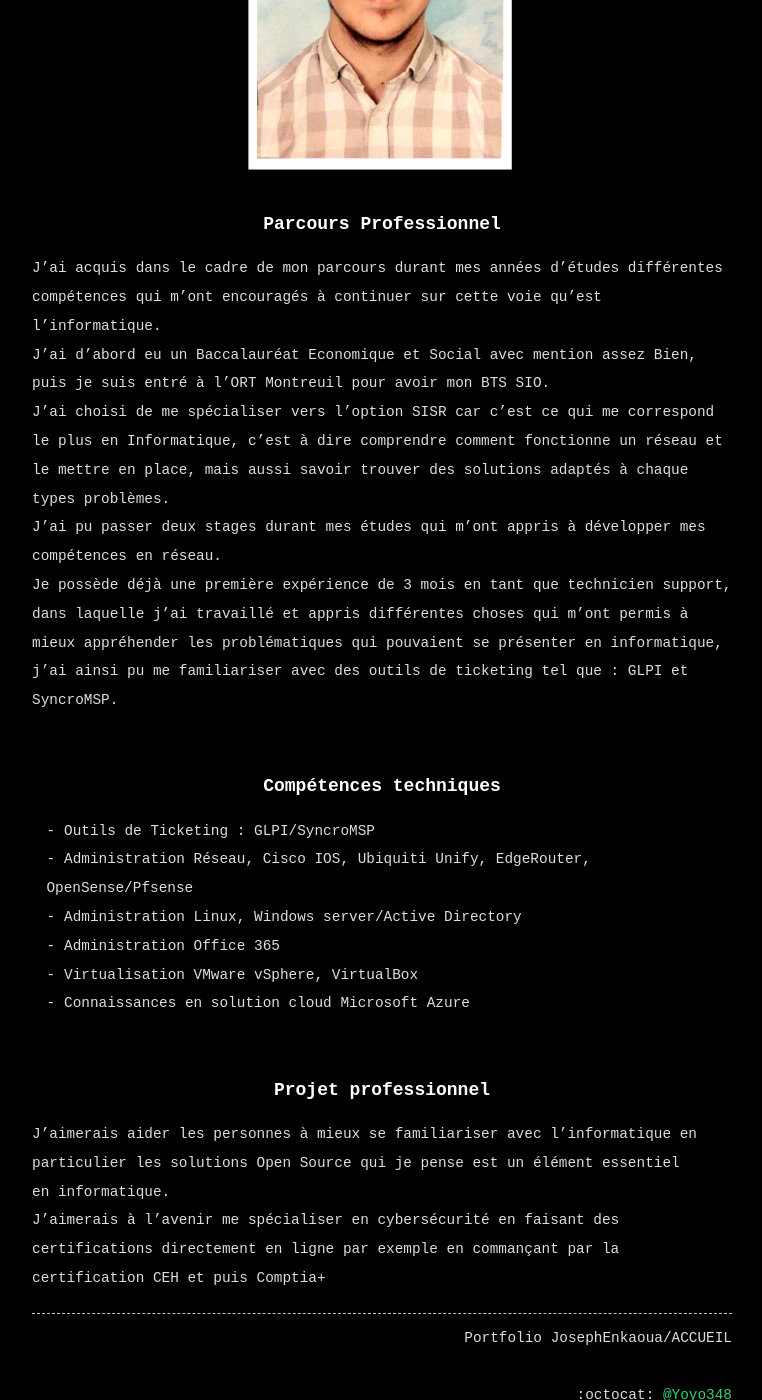
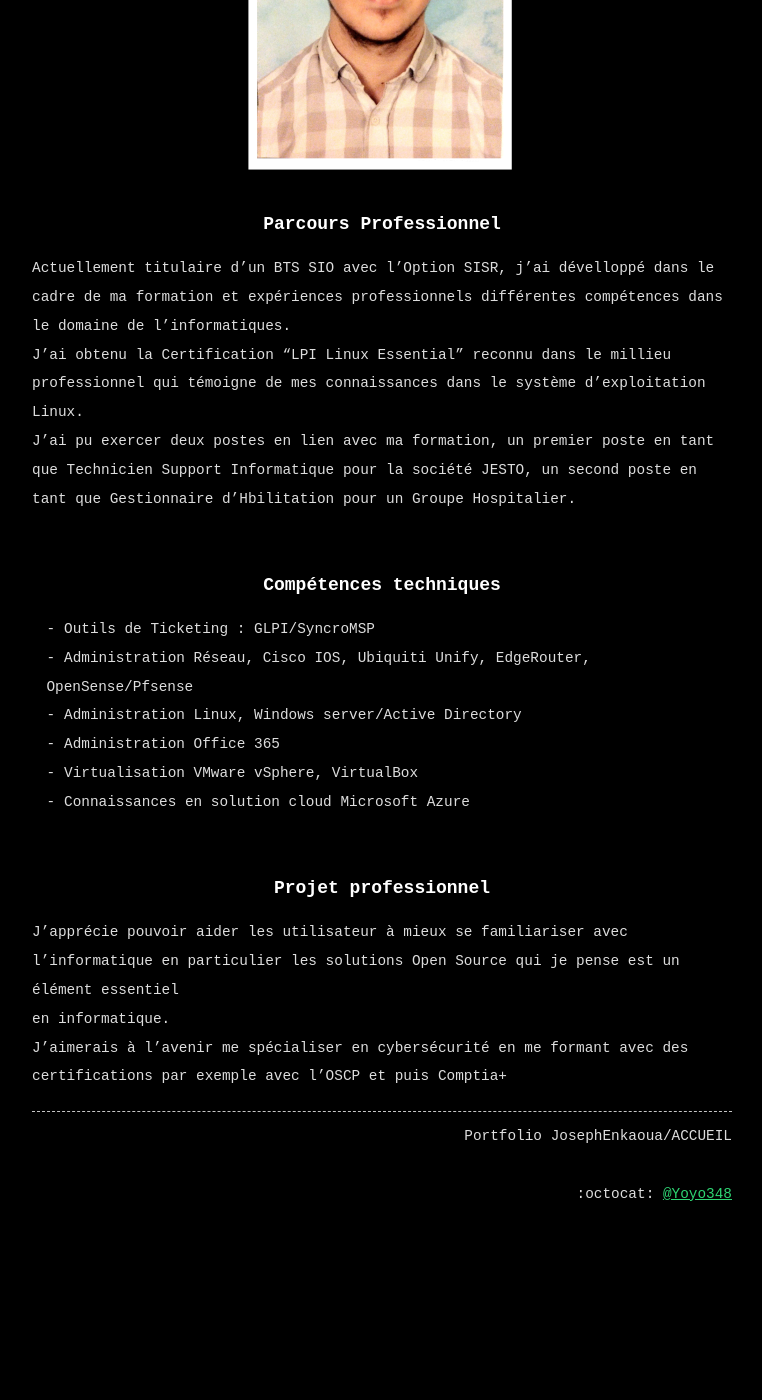
Before and after one commit to Yoyo348/ga_blog, a Jekyll site: the page built from index.md, in a window 1280 px wide and 1400 px high, scrolled down 718 px. Shown: the whole window, without its empty margins (258-1020 px from the left). Built offline with Jekyll 4.4.1, drawn with Linux system fonts in a browser that asks for light colours; after the commit the page ends 1947 px from its top, so only the background shows below that.

Commit message:
Update index.md

```diff
--- a/index.md
+++ b/index.md
@@ -17,11 +17,9 @@ detail_image: assets/img/port.png
 
 <strong><center><font size="4"> Parcours Professionnel </font></center></strong>
 
-J'ai acquis dans le cadre de mon parcours durant mes années d'études différentes compétences qui m'ont encouragés à continuer sur cette voie qu'est l'informatique.
-J'ai d'abord eu un Baccalauréat Economique et Social avec mention assez Bien, puis je suis entré à l'ORT Montreuil pour avoir mon BTS SIO.
-J'ai choisi de me spécialiser vers l'option SISR car c'est ce qui me correspond le plus en Informatique, c'est à dire comprendre comment fonctionne un réseau et le mettre en place, mais aussi savoir trouver des solutions adaptés à chaque types problèmes.
-J'ai pu passer deux stages durant mes études qui m'ont appris à développer mes compétences en réseau.
-Je possède déjà une première expérience de 3 mois en tant que technicien support, dans laquelle j'ai travaillé et appris différentes choses qui m'ont permis à mieux appréhender les problématiques qui pouvaient se présenter en informatique, j'ai ainsi pu me familiariser avec des outils de ticketing tel que : GLPI et SyncroMSP.
+Actuellement titulaire d'un BTS SIO avec l'Option SISR, j'ai dévelloppé dans le cadre de ma formation et expériences professionnels différentes compétences dans le domaine de l'informatiques.
+J'ai obtenu la Certification "LPI Linux Essential" reconnu dans le millieu professionnel qui témoigne de mes connaissances dans le système d'exploitation Linux.
+J'ai pu exercer deux postes en lien avec ma formation, un premier poste en tant que Technicien Support Informatique pour la société JESTO, un second poste en tant que Gestionnaire d'Hbilitation pour un Groupe Hospitalier.
 
 <br><strong><center><font size="4"> Compétences techniques </font></center></strong>
 
@@ -34,6 +32,6 @@ Je possède déjà une première expérience de 3 mois en tant que technicien su
 
 <br><strong><center><font size="4"> Projet professionnel </font></center></strong>
 
-J'aimerais aider les personnes à mieux se familiariser avec l'informatique en particulier les solutions Open Source qui je pense est un élément essentiel
+J'apprécie pouvoir aider les utilisateur à mieux se familiariser avec l'informatique en particulier les solutions Open Source qui je pense est un élément essentiel
 en informatique.
-J'aimerais à l'avenir me spécialiser en cybersécurité en faisant des certifications directement en ligne par exemple en commançant par la certification CEH et puis Comptia+
+J'aimerais à l'avenir me spécialiser en cybersécurité en me formant avec des certifications par exemple avec l'OSCP et puis Comptia+
```
